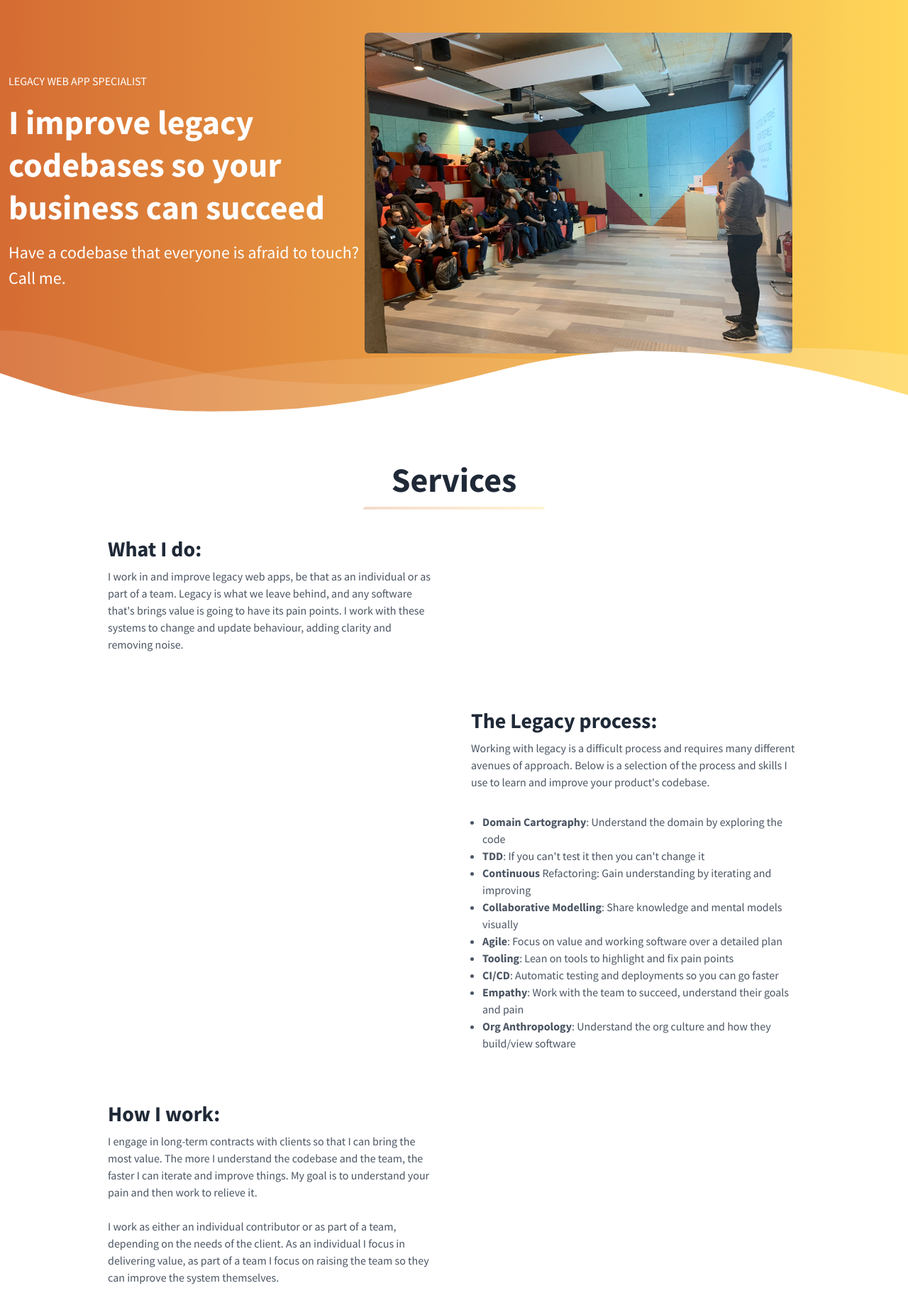
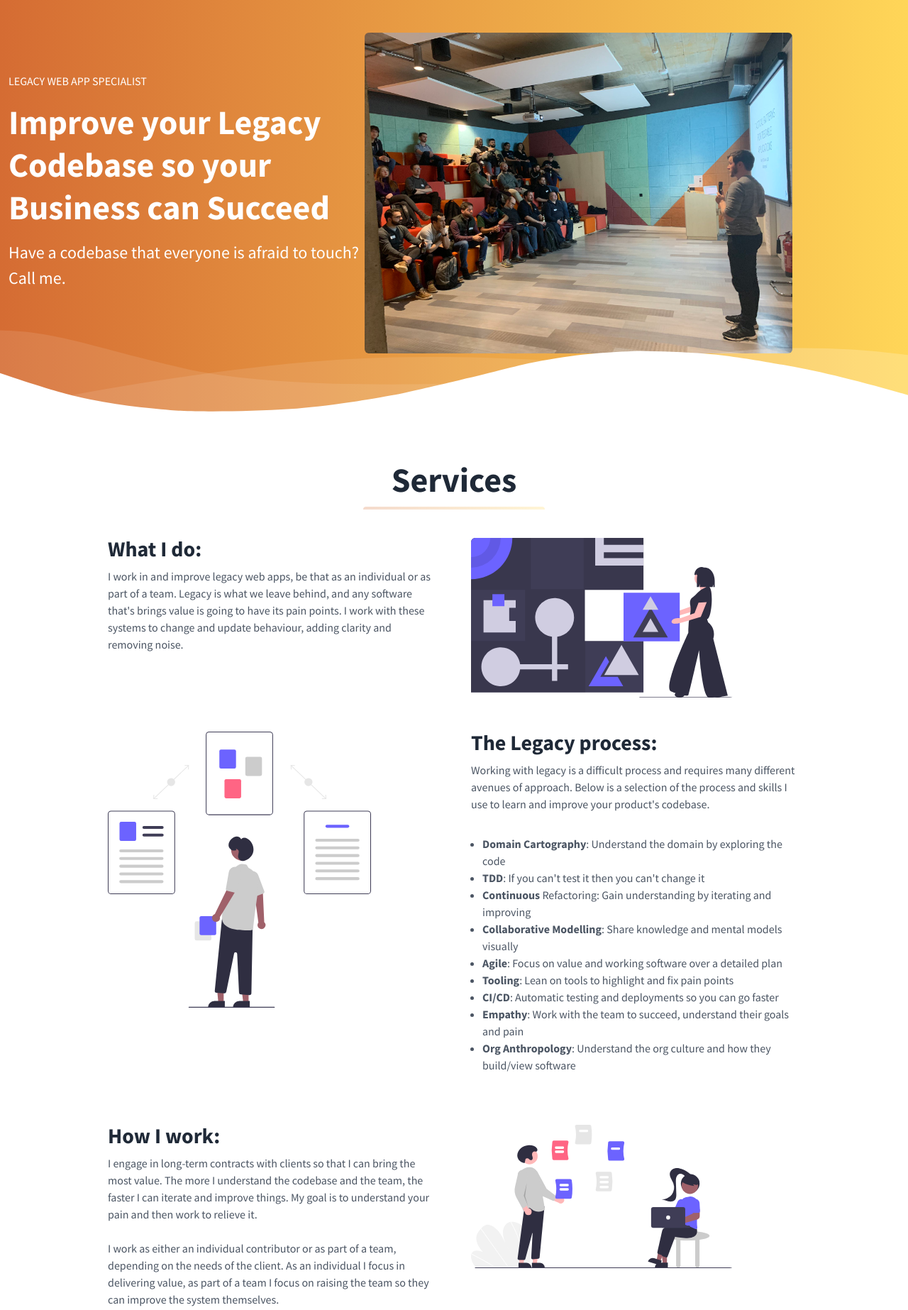
Before and after one commit to barryosull/barryosull.com-lfs, a PHP site: page /slim/views/home.php in a window 1280 px wide. Shown: the part 74-1920 px from the top of the page at 71% size. Run offline with PHP 8.4, Linux system fonts and the light colour scheme.

Commit message:
Add images to homepage

```diff
--- a/slim/views/home.php
+++ b/slim/views/home.php
@@ -73,7 +73,7 @@
         <div class="flex flex-col w-full md:w-2/5 justify-center items-start text-center md:text-left">
             <p class="uppercase tracking-loose w-full">Legacy Web App Specialist</p>
             <h1 class="my-4 text-5xl font-bold leading-tight">
-                I improve legacy codebases so your business can succeed
+                Improve your Legacy Codebase so your Business can Succeed
             </h1>
             <p class="leading-normal text-2xl mb-8">
                 Have a codebase that everyone is afraid to touch? Call me.
@@ -123,13 +123,13 @@
                 </p>
             </div>
             <div class="w-full sm:w-1/2 p-6">
-
+                <img class="w-full md:w-4/5 z-50 rounded-md" src="/images/undraw_abstract_x68e.svg" alt="what I do">
             </div>
         </div>
 
         <div class="flex flex-wrap">
             <div class="w-full sm:w-1/2 p-6">
-
+                <img class="w-full md:w-4/5 z-50 rounded-md" src="/images/undraw_Process_re_gws7.svg" alt="the legacy process">
             </div>
             <div class="w-5/6 sm:w-1/2 p-6">
                 <h3 class="text-3xl text-gray-800 font-bold leading-none mb-3">
@@ -165,13 +165,13 @@
                 </div>
             </div>
             <div class="w-full sm:w-1/2 p-6 mt-6">
-
+                <img class="w-full md:w-4/5 z-50 rounded-md" src="/images/undraw_project_team_lc5a.svg" alt="how I work">
             </div>
         </div>
 
         <div class="flex flex-wrap">
             <div class="w-full sm:w-1/2 p-6">
-
+                <img class="w-full md:w-4/5 z-50 rounded-md" src="/images/undraw_Code_thinking_re_gka2.svg" alt="technologies">
             </div>
             <div class="w-5/6 sm:w-1/2 p-6">
                 <h3 class="text-3xl text-gray-800 font-bold leading-none mb-3">
```
Also changed, not shown: public/images/undraw_Code_thinking_re_gka2.svg (added), public/images/undraw_Process_re_gws7.svg (added), public/images/undraw_abstract_x68e.svg (added), public/images/undraw_project_team_lc5a.svg (added).
